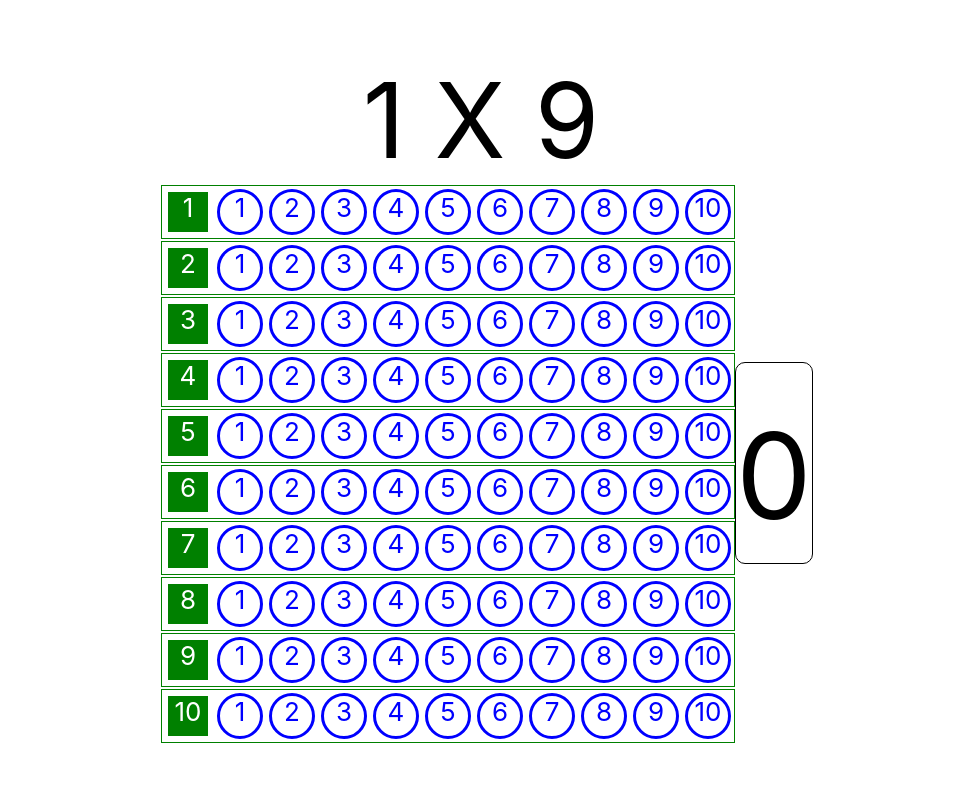
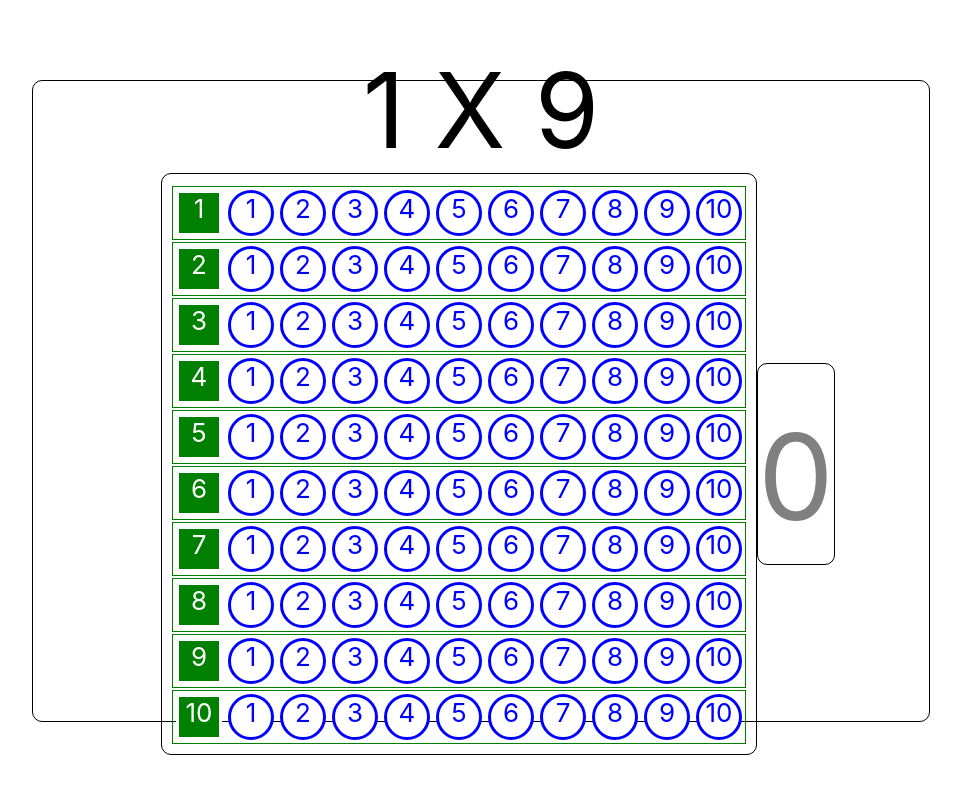
Before and after one commit to ruimage/multiply, a React (Create React App) app: page / in a window 1280 px wide. Shown: the top 794 px of the page, without its empty margins (159-1120 px from the left). Built offline with nearby package versions, Linux system fonts and the light colour scheme.

Commit message:
добавлено оформление

```diff
--- a/src/components/App/App.css
+++ b/src/components/App/App.css
@@ -1,5 +1,6 @@
 .App {
   text-align: center;
+  margin-top: 10vh;
 }
 
 
@@ -9,10 +10,14 @@
 }
 
 .App-body {
-  min-height: 100vh;
+  margin: auto;
+  height: 80vh;
+  width: 70vw;
   display: flex;
   flex-direction: column;
   align-items: center;
   justify-content: center;
   font-size: calc(10px + 2vmin);
+  border-radius: 10px;
+  border: black solid 1px;
 }
--- a/src/components/MultiplyTable/MultiplyTable.css
+++ b/src/components/MultiplyTable/MultiplyTable.css
@@ -4,7 +4,20 @@
     flex-direction: row;
     justify-content: space-between;
 
+
 }
+.multi-table{
+    flex-direction: column;
+    border: black 1px solid;
+    padding: 10px;
+    border-radius: 10px;
+}
+
+.main-column{
+    display: flex;
+    flex-direction: column;
+}
+
 .current-result{
     width: 25vh;
     height: 20vh;
@@ -14,16 +27,9 @@
     margin-bottom: 50px;
     border: black 1px solid;
     border-radius: 10px;
+    color: gray;
     font-size: 15vh;
-}
 
-.multi-table{
-    flex-direction: column;
-}
-
-.main-column{
-    display: flex;
-    flex-direction: column;
 }
 
 .current-result-correct{
```
